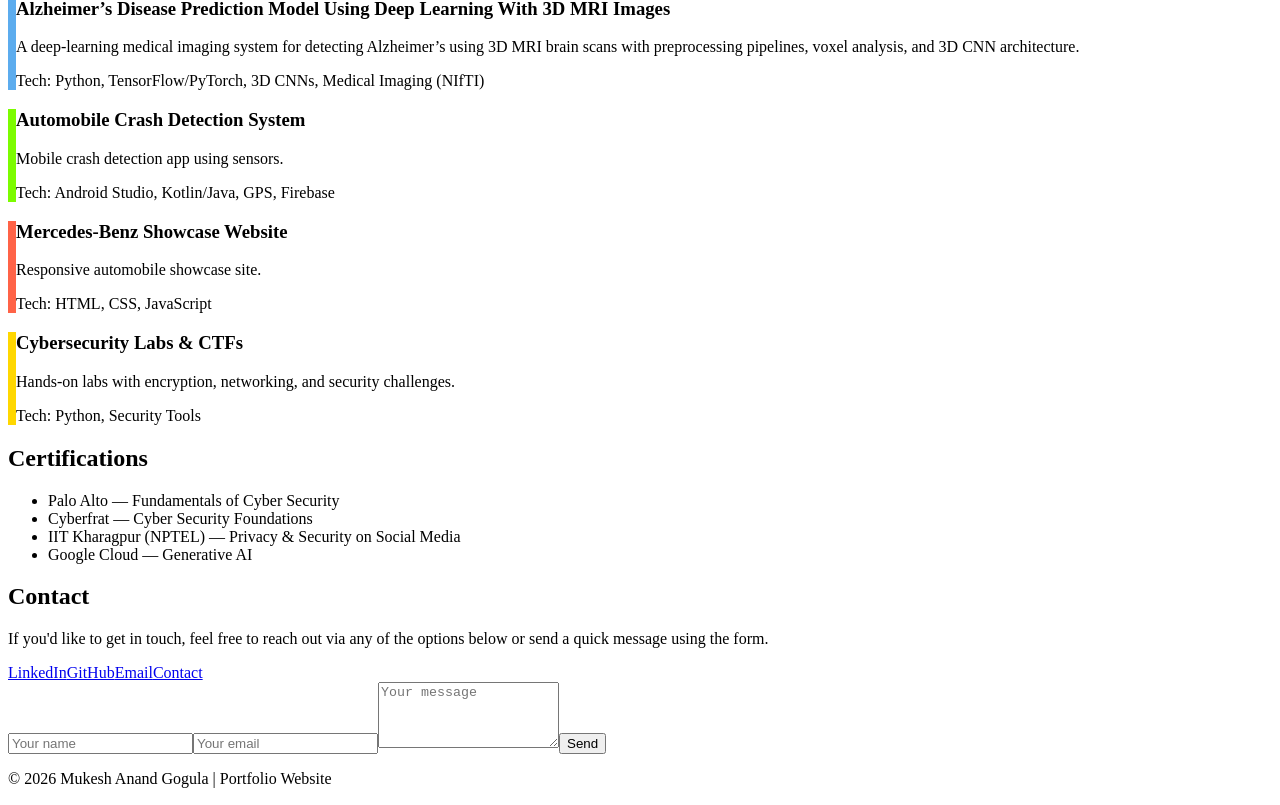
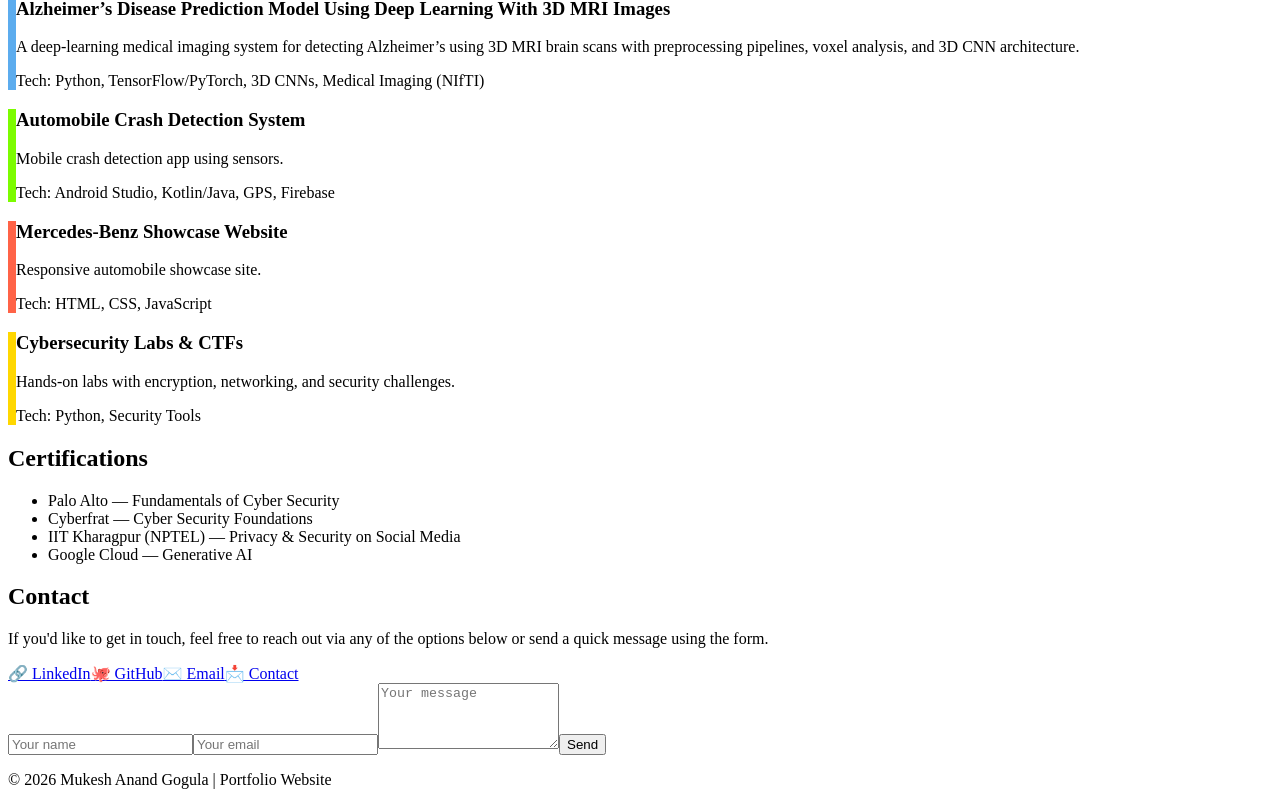
Before and after one commit to MukeshAnandGogula1/Portfolio, a React (Vite) app: page / in a window 1280 px wide. Shown: the part 1247-2052 px from the top of the page. Built offline with nearby package versions, Linux system fonts and the light colour scheme; the HTML template or start-up script is replaced by a standard one.

Commit message:
Update Contact.jsx

```diff
--- a/src/components/Contact.jsx
+++ b/src/components/Contact.jsx
@@ -14,19 +14,18 @@ const Contact = () => {
           target="_blank"
           rel="noopener noreferrer"
         >
-          LinkedIn
+          🔗 LinkedIn
         </a>
         <a
           href="https://github.com/MukeshAnandGogula1"
           target="_blank"
           rel="noopener noreferrer"
         >
-          GitHub
+          🐙 GitHub
         </a>
-        <a href="mailto:mukeshanandgogula@gmail.com">Email</a>
-        <a href="#contact">Contact</a>
+        <a href="mailto:mukeshanandgogula@gmail.com">✉️ Email</a>
+        <a href="#contact">📩 Contact</a>
       </div>
-
         <form
           className="contact-form"
           action="mailto:mukeshanandgogula@gmail.com"
```
